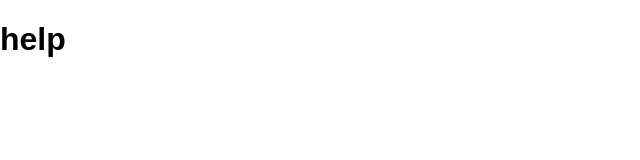
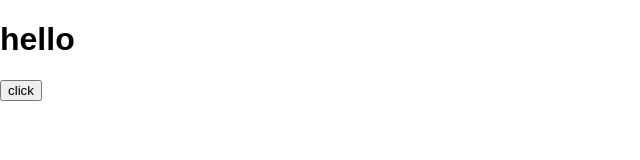
Before and after one commit to poonyapat/React, a React (Create React App) app in the folder react-app/: page / in a window 1280 px wide. Shown: the top 160 px of the page, without its empty margins (0-640 px from the left). Built offline with nearby package versions, Linux system fonts and the light colour scheme.

Commit message:
add button

```diff
--- a/react-app/src/App.js
+++ b/react-app/src/App.js
@@ -1,11 +1,25 @@
 import React, { Component } from 'react';
-import logo from './logo.svg';
 import './App.css';
 
 class App extends Component {
+  constructor(props) {
+    super(props)
+    this.state = {
+      text : "hello"
+    }
+    this.changeText = this.changeText.bind(this)
+  }
+
+  changeText() {
+    this.setState({text: "world"})
+  }
+
   render() {
     return (
-      <h1>help</h1>
+      <div>
+        <h1>{this.state.text}</h1>
+        <button onClick={this.changeText}>click</button>
+      </div>
     );
   }
 }
```
